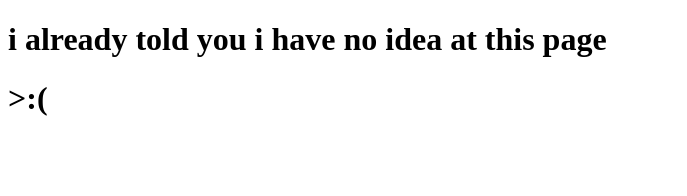
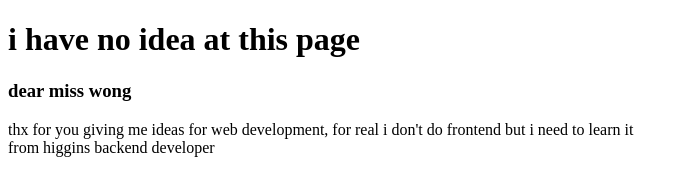
Before and after one commit to HGC-02/webside-demo-higgins, a plain HTML site: page noidea.html in a window 1280 px wide. Shown: the whole page, without its empty margins (0-687 px from the left). Drawn offline with Linux system fonts and the light colour scheme.

Commit message:
vai upload

```diff
--- a/noidea.html
+++ b/noidea.html
@@ -6,7 +6,8 @@
     <title>Document</title>
 </head>
 <body>
-    <h1> i already told you i have no idea at this page</h1>
-    <h1> >:( </h1>
+    <h1> i have no idea at this page</h1>
+    <h3>dear miss wong</h3>
+    <p>thx for you giving me ideas for web development, for real i don't do frontend but i need to learn it <br> from higgins backend developer</p>
 </body>
 </html>
```
